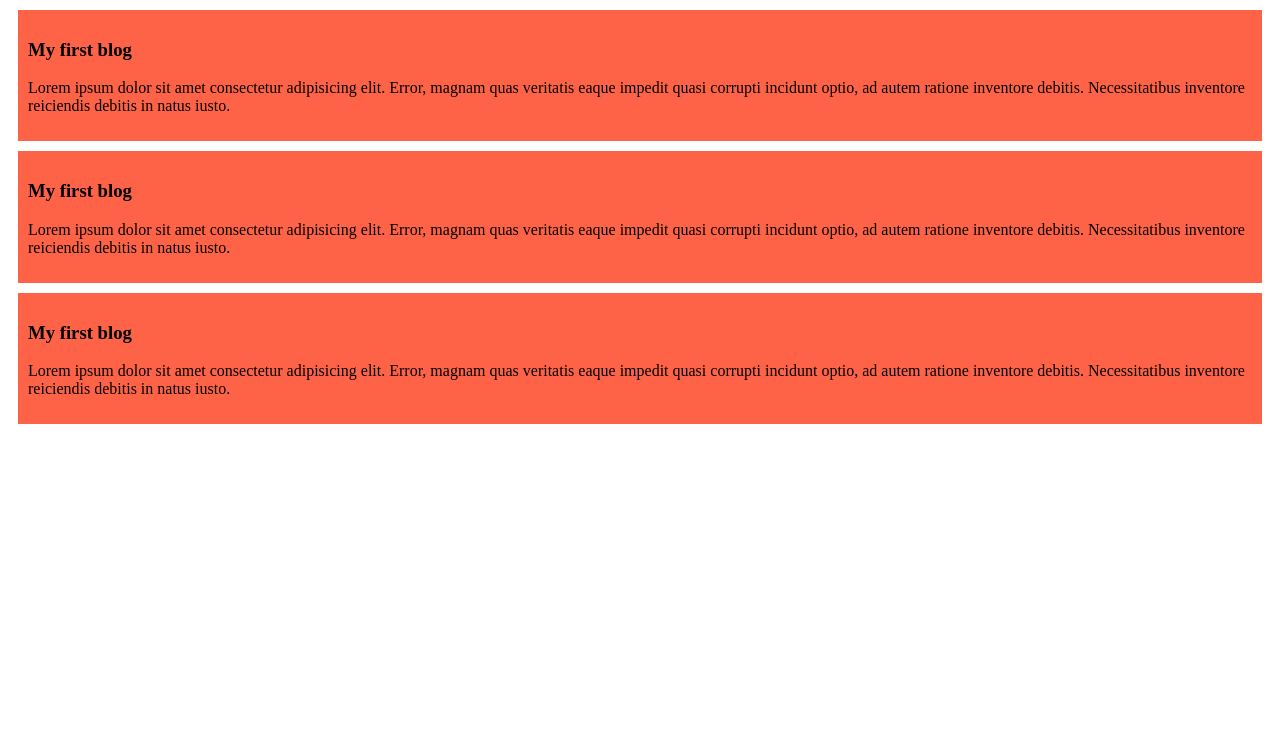
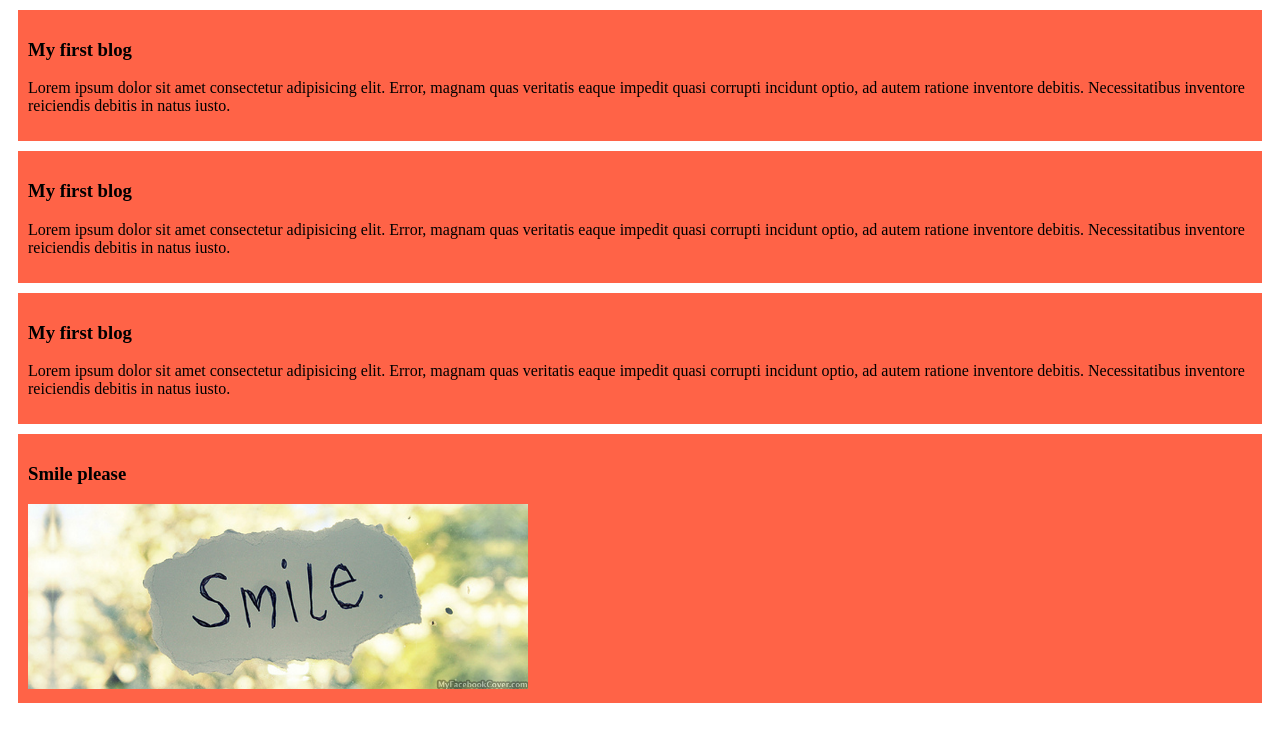
Before and after one commit to Thejellyfish1024/my-simple-website, a plain HTML site: page index.html in a window 1280 px wide. Drawn offline with Linux system fonts and the light colour scheme.

Commit message:
added smile face

```diff
--- a/index.html
+++ b/index.html
@@ -27,6 +27,10 @@
             corrupti incidunt optio, ad autem ratione inventore debitis. Necessitatibus inventore reiciendis debitis in
             natus iusto.</p>
     </div>
+    <div>
+        <h3>Smile please</h3>
+        <img src="fbook.jpg" alt="Smily face">
+    </div>
 </body>
 
 </html>
--- a/styles/blog.css
+++ b/styles/blog.css
@@ -2,4 +2,8 @@ div{
     background-color: tomato;
     padding: 10px;
     margin: 10px;
+
 }
+img{
+    width: 500px;
+}
```
Also changed, not shown: fbook.jpg (added).
